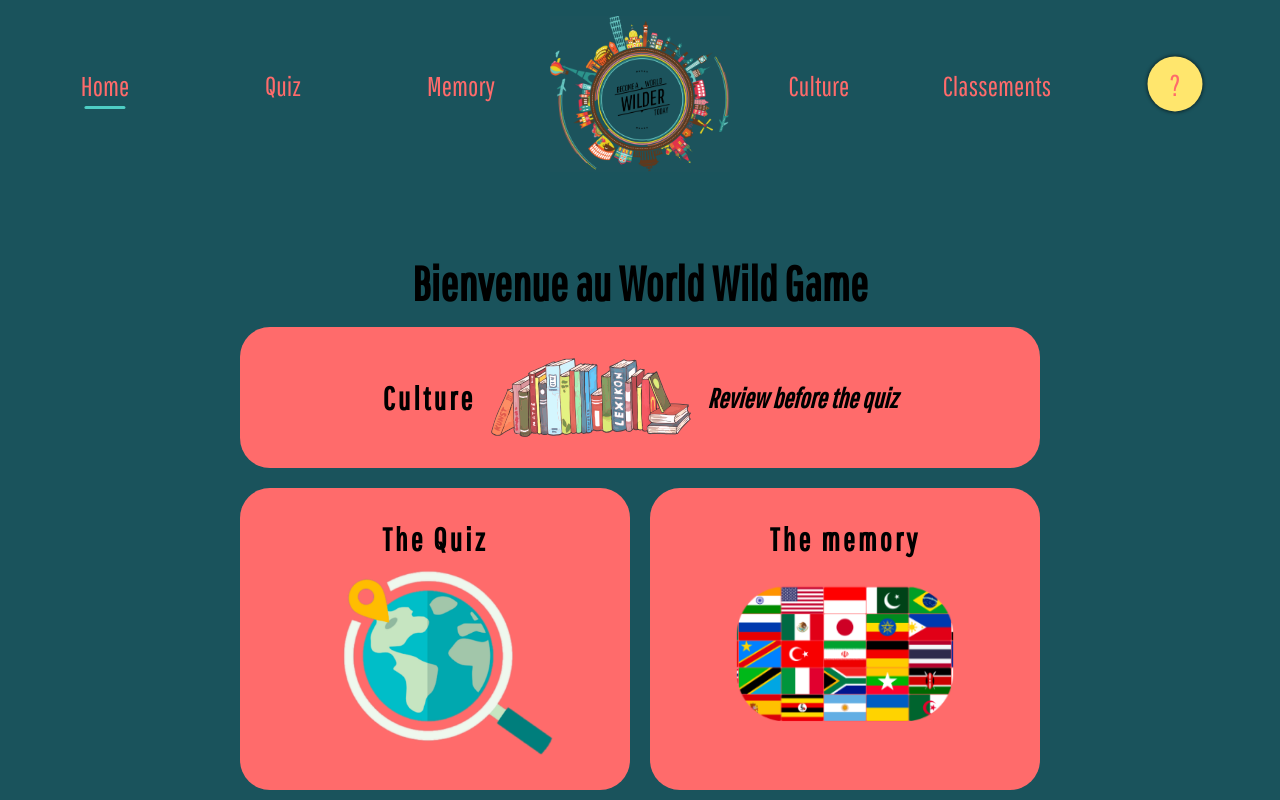
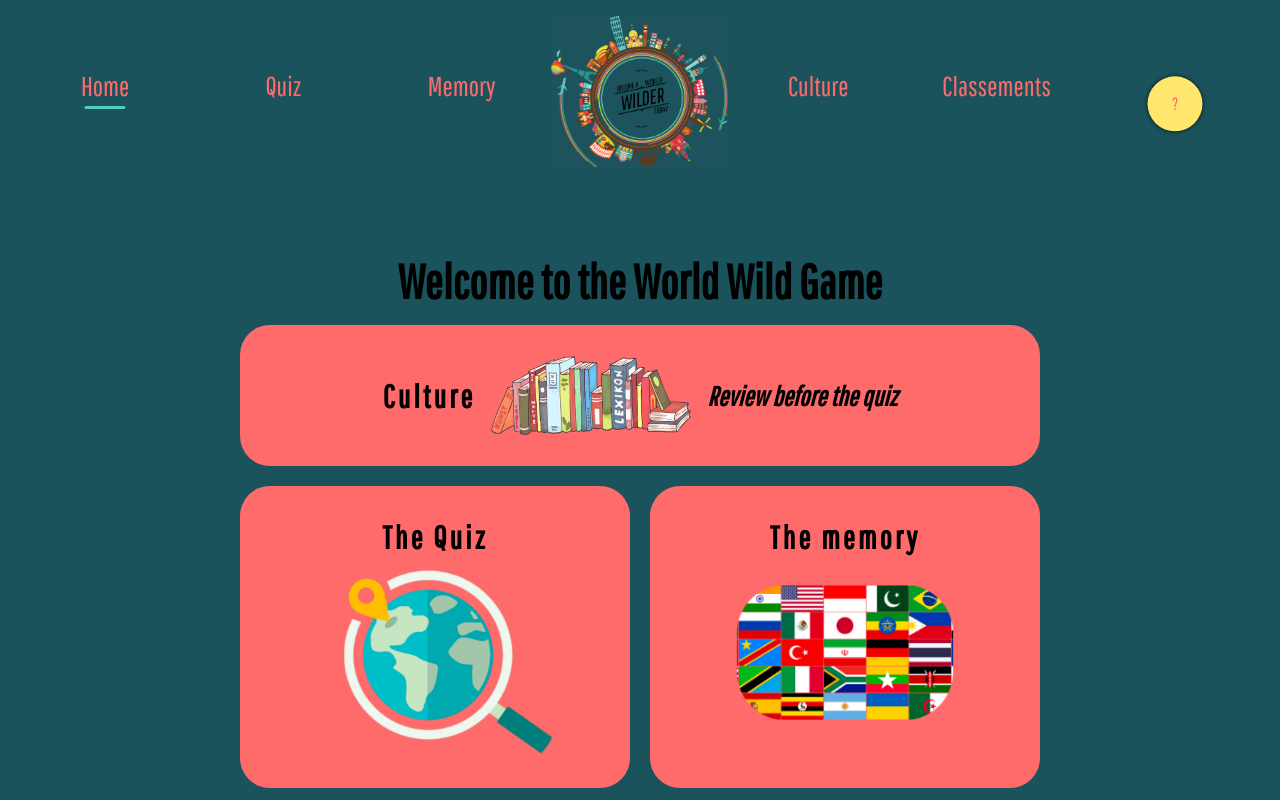
Before and after one commit to Jimmyganci/WorldWildQuiz, a React (Create React App) app: page / in a window 1280 px wide. Shown: the top 800 px of the page. Built offline with nearby package versions, Linux system fonts and the light colour scheme.

Commit message:
Add click logo to return home

```diff
--- a/src/components/Header.jsx
+++ b/src/components/Header.jsx
@@ -1,4 +1,4 @@
-import { NavLink } from 'react-router-dom';
+import { NavLink, Link } from 'react-router-dom';
 import Logo from './Logo';
 import Help from './Help';
 import './header.css';
@@ -21,9 +21,13 @@ const Header = () => {
           Memory
         </NavLink>
       </li>
-      <li className="logoheader">
-        <Logo />
+
+      <li className="logoHeader">
+        <Link className="nohover" to="/">
+          <Logo />
+        </Link>
       </li>
+
       <li>
         <NavLink activeClassName="active" to="/Culture">
           Culture
@@ -34,10 +38,8 @@ const Header = () => {
           Classements
         </NavLink>
       </li>
-      <li>
-        <NavLink className="scale" id="nohover" to="/Help">
-          <Help />
-        </NavLink>
+      <li className="scale" id="nohover">
+        <Help />
       </li>
     </div>
   );
--- a/src/components/header.css
+++ b/src/components/header.css
@@ -14,7 +14,7 @@
   justify-content: center;
 }
 
-.header a {
+.header a:not(.nohover) {
   text-align: center;
   padding-top: 2em;
   font-size: 1.7em;
@@ -40,7 +40,7 @@
   border-radius: 3px;
 }
 
-.active:not(#nohover)::before {
+.active:not(.nohover)::before {
   content: '';
   width: 85%;
   height: 3px;
@@ -52,7 +52,7 @@
   border-radius: 2px;
 }
 
-.header a:not(#nohover):hover::after {
+.header a:not(.nohover):hover::after {
   width: 85%;
   background: #4ecdc4;
 }
@@ -70,3 +70,11 @@
 .scale:hover {
   transform: scale(1.1);
 }
+.linkLogo:focus:hover:visited:link:active {
+  text-decoration: none;
+  color: inherit;
+}
+.linkLogo {
+  text-decoration: none;
+  color: inherit;
+}
--- a/src/components/help.css
+++ b/src/components/help.css
@@ -6,7 +6,8 @@
   align-items: center;
   justify-content: center;
   border-radius: 50%;
-  margin-top: -10px;
+  margin-bottom: -1em;
+
   box-shadow: 0 0 3px 1px rgba(0, 0, 0, 0.486);
 }
 
--- a/src/components/pages/Home.jsx
+++ b/src/components/pages/Home.jsx
@@ -8,7 +8,7 @@ import './home.css';
 const Home = () => {
   return (
     <div className="home">
-      <h1 className="homeH1">Bienvenue au World Wild Game</h1>
+      <h1 className="homeH1">Welcome to the World Wild Game</h1>
 
       <div className="choiceGame">
         <div className="homeQuizCard">
--- a/src/components/pages/Quiz.jsx
+++ b/src/components/pages/Quiz.jsx
@@ -1,4 +1,4 @@
-import { useEffect, useState } from 'react';
+import React, { useEffect, useState } from 'react';
 import axios from 'axios';
 import Difficult from '../Difficult';
 import challenge from '../../challenge';
@@ -18,7 +18,7 @@ const Quiz = () => {
   const [sliceVal2, setSliceVal2] = useState(1);
   const [countQuestion, setCountQuestion] = useState(0); // j'enregistre le nombre de question au click pour les afficher
   const [regionSwitch, setRegionSwitch] = useState(''); // je récupère la valeur du continent ou se déroule le quiz
-  const [challengeSwitch, setChallengeSwitch] = useState(''); // je récupère la valeur du hallenge ou se déroule le quiz
+  const [challengeSwitch, setChallengeSwitch] = useState(''); // je récupère la valeur du challenge ou se déroule le quiz
   const [isHidden, setIsHidden] = useState('region'); // permet d'afficher ou non un composant
   const [total, setTotal] = useState(1); // permet de récupérer le score du jeu
   const [resultAnswer, setResultAnswer] = useState([]); // affiche la réponse selectionné
--- a/src/components/pages/QuizRapid.jsx
+++ b/src/components/pages/QuizRapid.jsx
@@ -1,4 +1,4 @@
-import React, { useEffect, useState } from 'react';
+import { useEffect, useState } from 'react';
 import axios from 'axios';
 import Difficult from '../Difficult';
 import Answers from '../Answers';
@@ -63,7 +63,6 @@ const QuizRapid = () => {
         )
         .then((res) => {
           setData(res.data);
-          console.log(data[0]);
           setPlayOnce(false);
         });
     }
```
